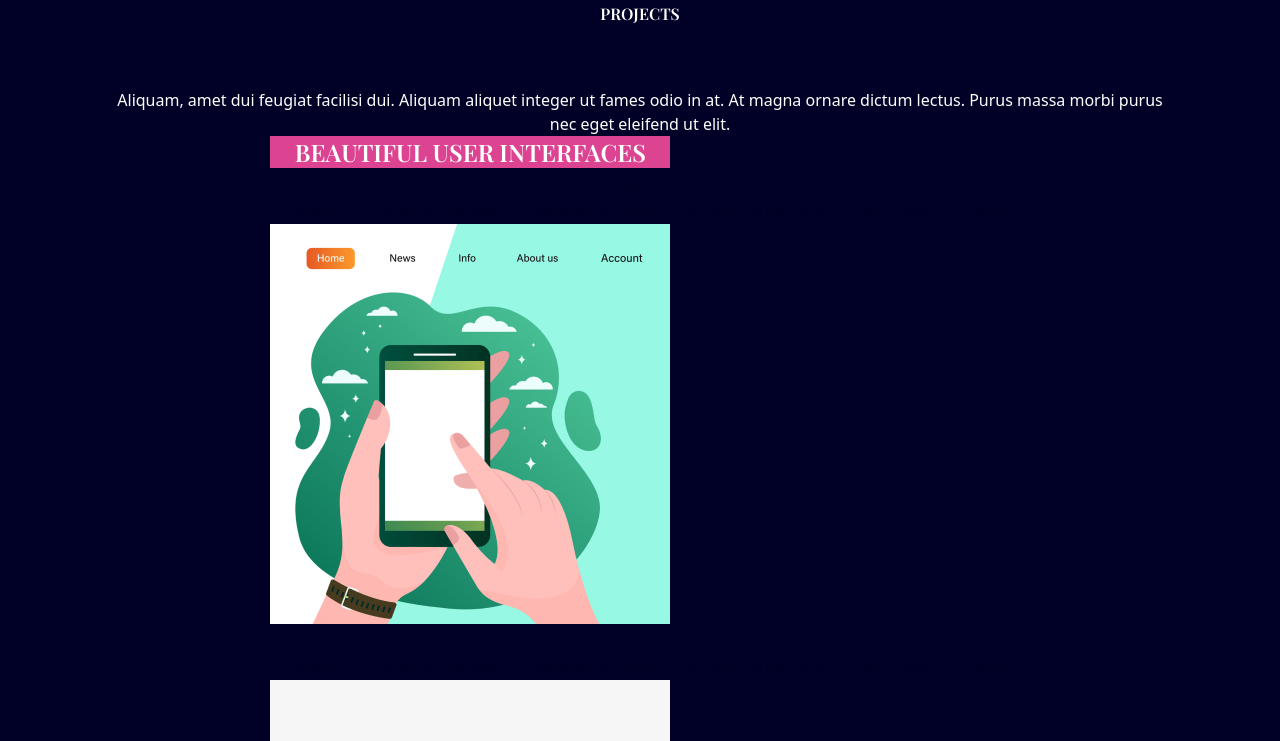
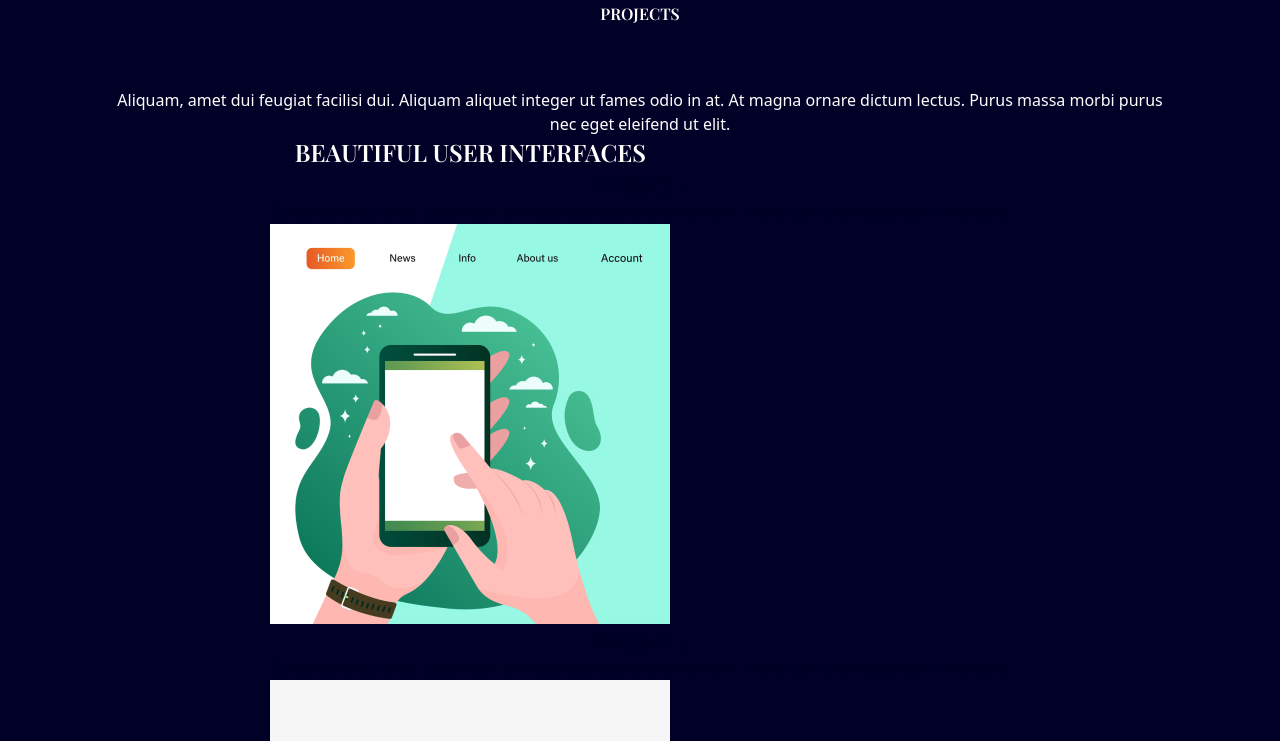
Before and after one commit to Daedalus-Digital/DeployedWindowPain, a React (Vite) app: page / in a window 1280 px wide. Shown: the part 1600-2341 px from the top of the page. Built offline with nearby package versions, Linux system fonts and the light colour scheme; a web font is replaced by a local one.

Commit message:
Updated Styles

```diff
--- a/src/scenes/Projects.jsx
+++ b/src/scenes/Projects.jsx
@@ -51,7 +51,7 @@
       >
         <div>
           <p className="font-playfair font-semibold text-4xl">
-						<span className="text-red">PRO</span>JECTS
+            <span className="text-ribcolororange">PRO</span>JECTS
           </p>
           <div className="flex justify-center mt-5">
             <LineGradient width="w-2/3" />
@@ -75,7 +75,7 @@
         >
           {/* ROW 1 */}
           <div
-						className="flex justify-center text-center items-center p-10 bg-red
+            className="flex justify-center text-center items-center p-10 bg-ribcolororange
               max-w-[400px] max-h-[400px] text-2xl font-playfair font-semibold"
           >
             BEAUTIFUL USER INTERFACES
@@ -92,7 +92,7 @@
           <Project title="Project 6" />
           <Project title="Project 7" />
           <div
-						className="flex justify-center text-center items-center p-10 bg-blue
+            className="flex justify-center text-center items-center p-10 bg-sunyellow
               max-w-[400px] max-h-[400px] text-2xl font-playfair font-semibold"
           >
             SMOOTH USER EXPERIENCE
```
Lines whose indentation alone changed are shown as unchanged.
